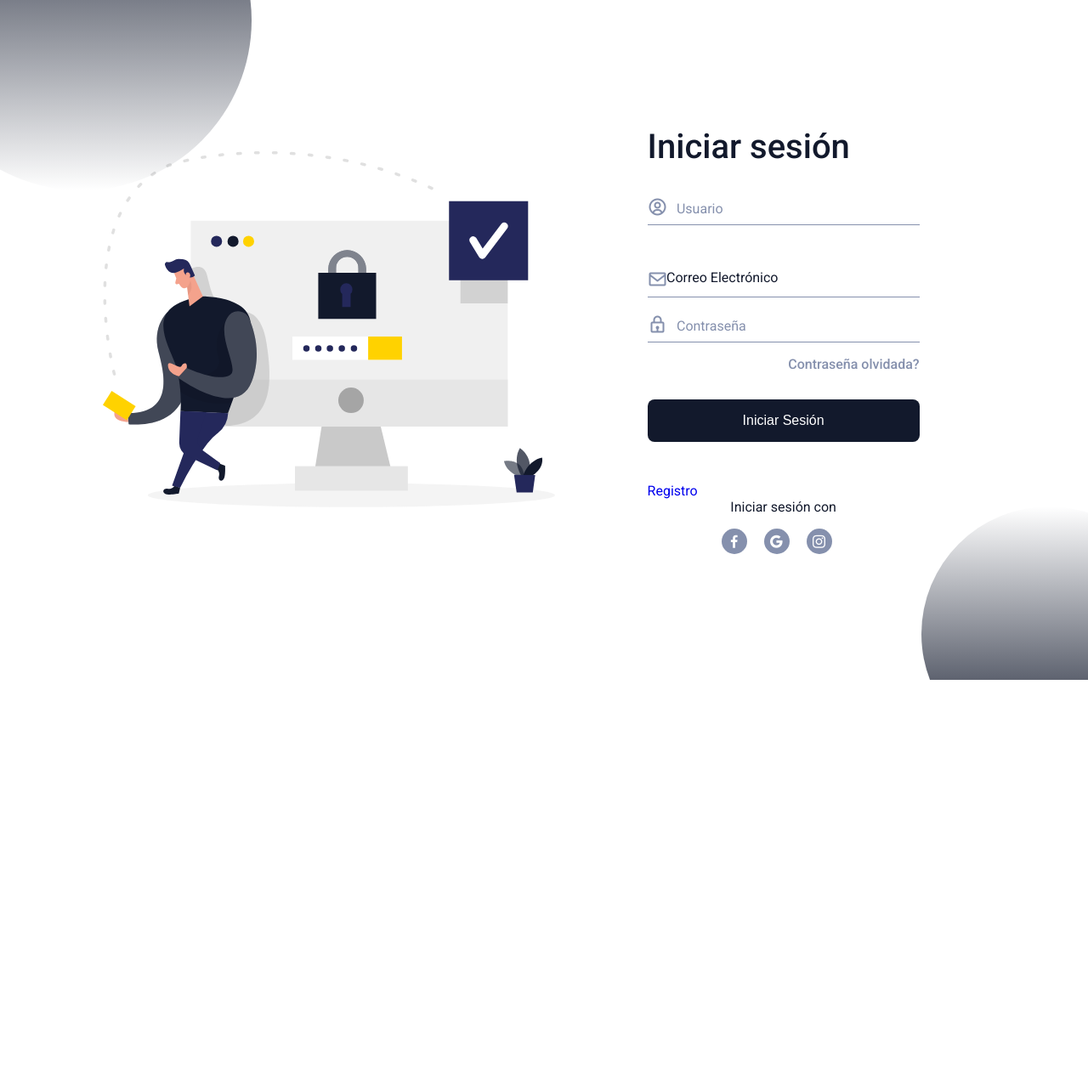
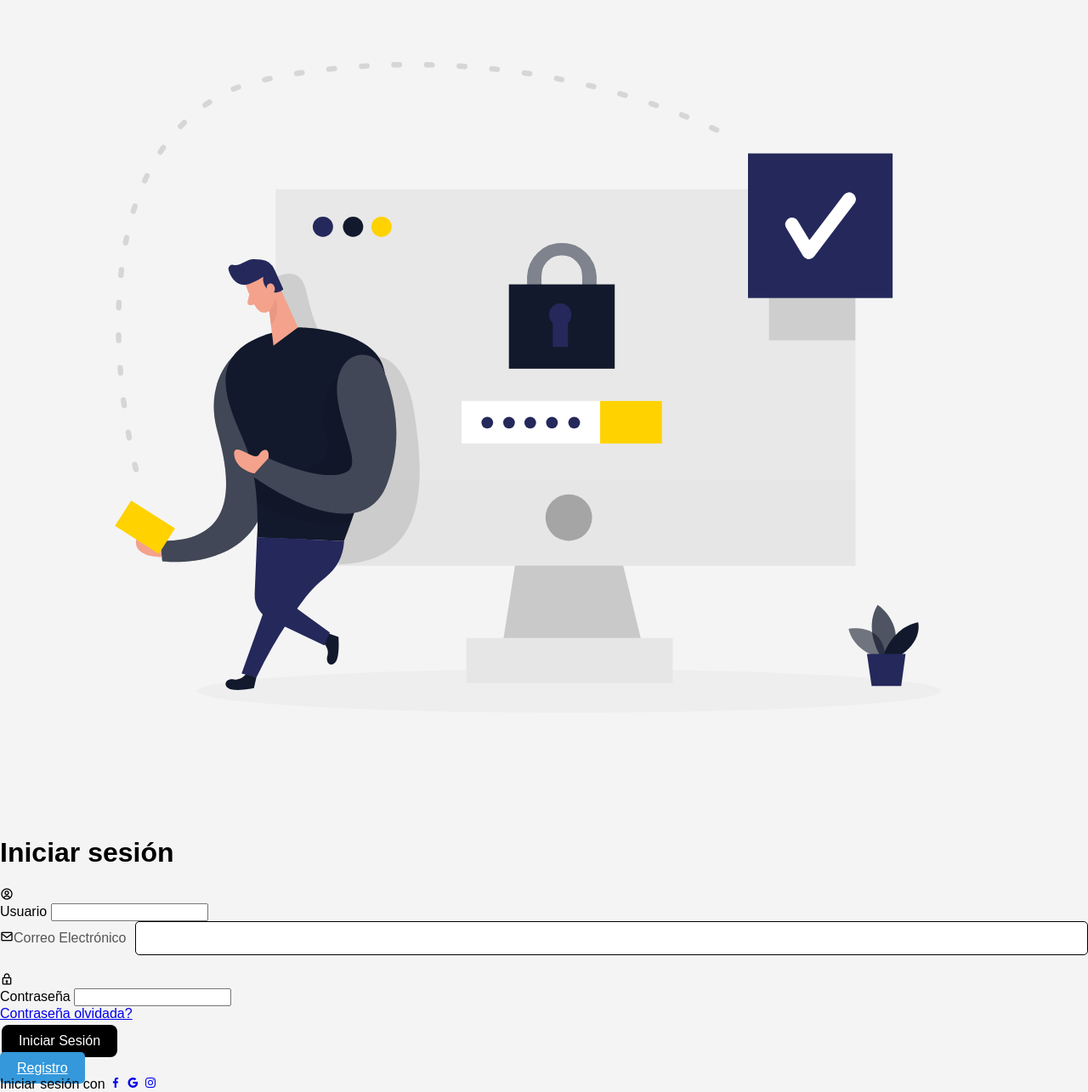
Before and after one commit to Hugoos12/ArreglosyCiberseguridad, a PHP site: page / in a window 1280 px wide. Shown: the whole page at 85% size. Before the commit the page ends 800 px from the top, so only its background shows below. Run offline with PHP 8.4, Linux system fonts and the light colour scheme.

Commit message:
Update styles.css

```diff
--- a/styles.css
+++ b/styles.css
@@ -1,277 +1,252 @@
-@import url("https://fonts.googleapis.com/css2?family=Roboto:wght@400;500&display=swap");
+ body {
+  font-family: 'Arial', sans-serif;
+  background-color: #f4f4f4;
+  margin: 0;
+  padding: 0;
+}
 
-:root{
-    --first-color: #12192C;
-    --text-color: #8590AD;
-    --body-font: 'Roboto', sans-serif;
-    --big-font-size: 2rem;
-    --normal-font-size: 0.938rem;
-    --smaller-font-size: 0.875rem;
+.header-container {
+  display: flex;
+  justify-content: space-between;
+  align-items: center;
+  padding: 20px;
+  background-color: #333;
+  color: #fff;
+}
+
+nav ul {
+  list-style: none;
+  display: flex;
+}
+
+nav ul li {
+  margin-right: 20px;
+}
+
+nav ul li a {
+  text-decoration: none;
+  color: #fff;
+  font-weight: bold;
+  font-size: 16px;
+  transition: color 0.3s ease;
+}
+
+nav ul li a:hover {
+  color: #66a3ff;
+}
+
+.container {
+  max-width: 800px;
+  margin: auto;
+  padding: 20px;
+  background-color: #fff;
+  border: 1px solid #ddd;
+  box-shadow: 0px 0px 15px rgba(0, 0, 0, 0.1);
+  margin-top: 20px;
+}
+
+h2 {
+  text-align: center;
+  color: #333;
+}
+
+.package {
+  margin-bottom: 30px;
+}
+
+.package h3 {
+  color: #333;
+}
+
+.package p {
+  color: #666;
+}
+
+.package a {
+  display: inline-block;
+  padding: 10px 20px;
+  font-size: 16px;
+  font-weight: bold;
+  text-align: center;
+  text-decoration: none;
+  border: none;
+  border-radius: 5px;
+  color: #fff;
+  background-color: #66a3ff;
+  box-shadow: 0px 2px 5px rgba(0, 0, 0, 0.2);
+  transition: background-color 0.3s ease;
+}
+
+.package a:hover {
+  background-color: #4d94ff;
+}
+
+footer {
+  text-align: center;
+  padding: 10px;
+  background-color: #333;
+  color: #fff;
+  position: fixed;
+  bottom: 0;
+  width: 100%;
+  height: 60px;
+}
+
+.image-section {
+  margin-top: 30px;
+}
+
+.product {
+  margin-bottom: 30px;
+  text-align: center;
+  transition: filter 0.3s;
+}
+
+.product img {
+  width: 100%;
+  max-width: 300px;
+  border-radius: 10px;
+}
+
+.product-title {
+  font-size: 1.5em;
+  margin-top: 10px;
+  color: #000;
+  transition: color 0.3s;
+}
+
+.product:hover {
+  filter: brightness(80%);
+}
+
+.product:hover .product-title {
+  color: #fff;
+}
+
+.logo-container {
+  position: absolute;
+  top: 100px;
+  left: 10px;
+  cursor: pointer;
+  transition: transform 0.3s;
+}
+
+#logo {
+  width: 90px;
+  height: 90px;
+  border-radius: 50%;
+}
+
+.logo-container:hover {
+  transform: scale(1.2);
+}
+
+.cookie-banner {
+  display: none;
+  position: fixed;
+  bottom: -100px;
+  left: 0;
+  width: 100%;
+  background-color: #333;
+  color: #fff;
+  text-align: center;
+  padding: 10px;
+  transition: bottom 0.5s ease;
+}
+
+.cookie-banner.show {
+  bottom: 0;
+}
+
+#accept-cookies {
+  background-color: #66a3ff;
+  color: #fff;
+  border: none;
+  padding: 8px 16px;
+  cursor: pointer;
+  border-radius: 5px;
+  transition: background-color 0.3s ease;
+}
+
+#accept-cookies:hover {
+  background-color: #4d94ff;
 }
 
 
-:root{
-    --body-font: 'Roboto', sans-serif;
-    --big-font-size: 2rem;
-    --normal-font-size: 0.938rem;
-    --smaller-font-size: 0.875rem;
+.form__button {
+    background-color: #000;
+    color: #fff;
+    border: none;
+    padding: 10px 20px;
+    text-align: center;
+    text-decoration: none;
+    display: inline-block;
+    font-size: 16px;
+    margin: 4px 2px;
+    transition-duration: 0.4s;
+    cursor: pointer;
+    border-radius: 8px;
 }
-@media screen and (min-width: 768px){
-    :root{
-        --big-font-size: 2.5rem;
-        --normal-font-size: 1rem;
+
+.form__button:hover {
+    background-color: #fff;
+    color: #000;
+    border: 2px solid #000;
+}
+
+.form__div-input-email {
+    display: flex;
+    align-items: center;
+    margin-bottom: 20px;
+}
+
+.form__label-email {
+    font-size: 16px;
+    color: #555;
+    margin-right: 10px;
+}
+
+.form__input-email {
+    flex: 1;
+    padding: 10px;
+    font-size: 16px;
+    border: 1px solid #000;
+    border-radius: 5px;
+}
+
+@keyframes flip {
+    from {
+        transform: rotateY(0deg);
+    }
+    to {
+        transform: rotateY(180deg);
     }
 }
 
-
-*,::before,::after{
-    box-sizing: border-box;
-}
-body{
-    margin: 0;
-    padding: 0;
-    font-family: var(--body-font);
-    color: var(--first-color);
-}
-h1{
-    margin: 0;
-}
-a{
-    text-decoration: none;
-}
-img{
-    max-width: 100%;
-    height: auto;
+.form__content {
+    animation: flip 0.6s ease;
 }
 
-.l-form{
-    position: relative;
-    height: 100vh;
-    overflow: hidden;
+.form__button-register {
+    background-color: #3498db;
+    color: white;
 }
 
-.shape1,
-.shape2{
-    position: absolute;
-    width: 200px;
-    height: 200px;
-    border-radius: 50%;
-}
-.shape1{
-    top: -7rem;
-    left: -3.5rem;
-    background: linear-gradient(180deg, var(--first-color) 0%, rgba(196,196,196,0) 100%);
-}
-.shape2{
-    bottom: -6rem;
-    right: -5.5rem;
-    background: linear-gradient(180deg, var(--first-color) 0%, rgba(196,196,196,0) 100%);
-    transform: rotate(180deg);
+.form__button-register:hover {
+    background-color: #2980b9;
 }
 
-.form{
-    height: 100vh;
-    display: grid;
-    justify-content: center;
-    align-items: center;
-    padding: 0 1rem;
-}
-.form__content{
-    width: 290px;
-}
-.form__img{
-    display: none;
-}
-.form__title{
-    font-size: var(--big-font-size);
-    font-weight: 500;
-    margin-bottom: 2rem;
-}
-.form__div{
-    position: relative;
-    display: grid;
-    grid-template-columns: 7% 93%;
-    margin-bottom: 1rem;
-    padding: .25rem 0;
-    border-bottom: 1px solid var(--text-color);
+.form__toggle {
+    background-color: #3498db;
+    color: white;
+    padding: 10px 20px;
+    border: none;
+    border-radius: 5px;
+    font-size: 16px;
+    cursor: pointer;
+    transition: background-color 0.3s ease;
 }
 
-.form__div.focus{
-    border-bottom: 1px solid var(--first-color);
+.form__toggle:hover {
+    background-color: #2980b9;
 }
-
-.form__div-one{
-    margin-bottom: 3rem;
-}
-
-.form__icon{
-    font-size: 1.5rem;
-    color: var(--text-color);
-    transition: .3s;
-}
-
-.form__div.focus .form__icon{
-    color: var(--first-color);
-}
-
-.form__label{
-    display: block;
-    position: absolute;
-    left: .75rem;
-    top: .25rem;
-    font-size: var(--normal-font-size);
-    color: var(--text-color);
-    transition: .3s;
-}
-
-.form__div.focus .form__label{
-    top: -1.5rem;
-    font-size: .875rem;
-    color: var(--first-color);
-}
-
-.form__div-input{
-    position: relative;
-}
-.form__input{
-    position: absolute;
-    top: 0;
-    left: 0;
-    width: 100%;
-    height: 100%;
-    border: none;
-    outline: none;
-    background: none;
-    padding: .5rem .75rem;
-    font-size: 1.2rem;
-    color: var(--first-color);
-    transition: .3s;
-}
-.form__forgot{
-    display: block;
-    text-align: right;
-    margin-bottom: 2rem;
-    font-size: var(--normal-font-size);
-    color: var(--text-color);
-    font-weight: 500;
-    transition: .5;
-}
-.form__forgot:hover{
-    color: var(--first-color);
-    transition: .5s;
-}
-.form__button{
-    width: 100%;
-    padding: 1rem;
-    font-size: var(--normal-font-size);
-    outline: none;
-    border: none;
-    margin-bottom: 3rem;
-    background-color: var(--first-color);
-    color: #fff;
-    border-radius: .5rem;
-    cursor: pointer;
-    transition: .3s;
-}
-.form__button:hover{
-    box-shadow: 0px 15px 36px rgba(0,0,0,.15);
-}
-
-/*=== Form social===*/
-.form__social{
-    text-align: center;
-}
-.form__social-text{
-    display: block;
-    font-size: var(--normal-font-size);
-    margin-bottom: 1rem;
-}
-.form__social-icon{
-    display: inline-flex;
-    justify-content: center;
-    align-items: center;
-    width: 30px;
-    height: 30px;
-    margin-right: 1rem;
-    padding: .5rem;
-    background-color: var(--text-color);
-    color: #fff;
-    font-size: 1.25rem;
-    border-radius: 50%;
-}
-.form__social-icon:hover{
-    background-color: var(--first-color);
-}
-
-@media screen and (min-width: 968px){
-    .shape1{
-        width: 400px;
-        height: 400px;
-        top: -11rem;
-        left: -6.5rem;
-    }
-    .shape2{
-        width: 300px;
-        height: 300px;
-        right: -6.5rem;
-    }
-
-    .form{
-        grid-template-columns: 1.5fr 1fr;
-        padding: 0 2rem;
-    }
-    .form__content{
-        width: 320px;
-    }
-    .form__img{
-        display: block;
-        width: 700px;
-        justify-self: center;
-    }
-}
-
-@media screen and (max-width: 767px) {
-    .form {
-        display: flex;
-        flex-direction: column;
-        align-items: center;
-        justify-content: center;
-    }
-
-    .form__content {
-        width: 100%;
-        max-width: 400px;
-        margin: 0 auto;
-    }
-
-   .form__register-mode {
-    display: none;
-    transform: translateY(0);
-}
-
-.form__register-mode .form__content {
-    transform: translateY(0);
-}
-
-@media screen and (max-width: 767px) {
-    .form {
-        display: flex;
-        flex-direction: column;
-        align-items: center;
-        justify-content: center;
-    }
-
-    .form__content {
-        width: 100%;
-        max-width: 400px;
-        margin: 0 auto;
-    }
-
-    .form__register-mode {
-        transform: translateY(0);
-    }
-
-    .form__register-mode .form__content {
-        transform: translateY(0);
-    }
-}
```
